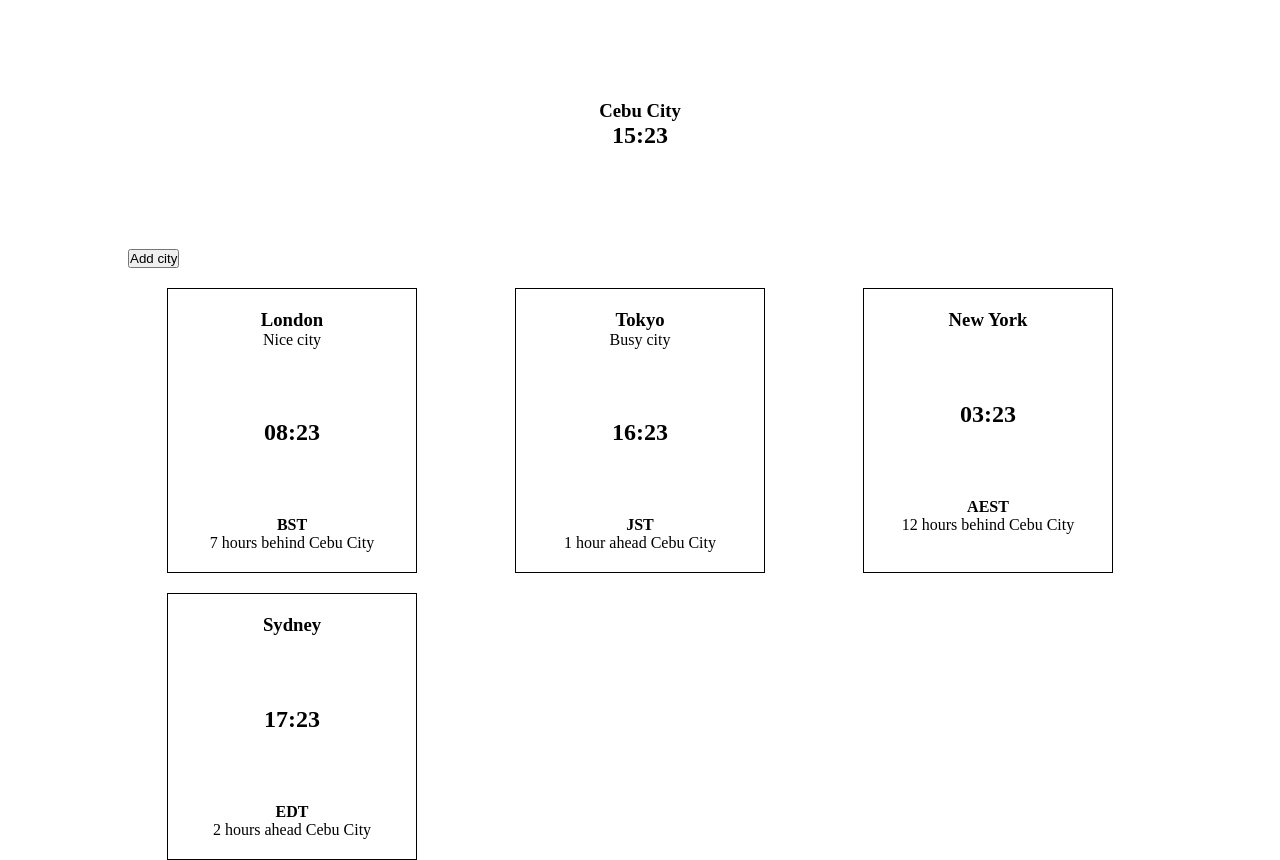
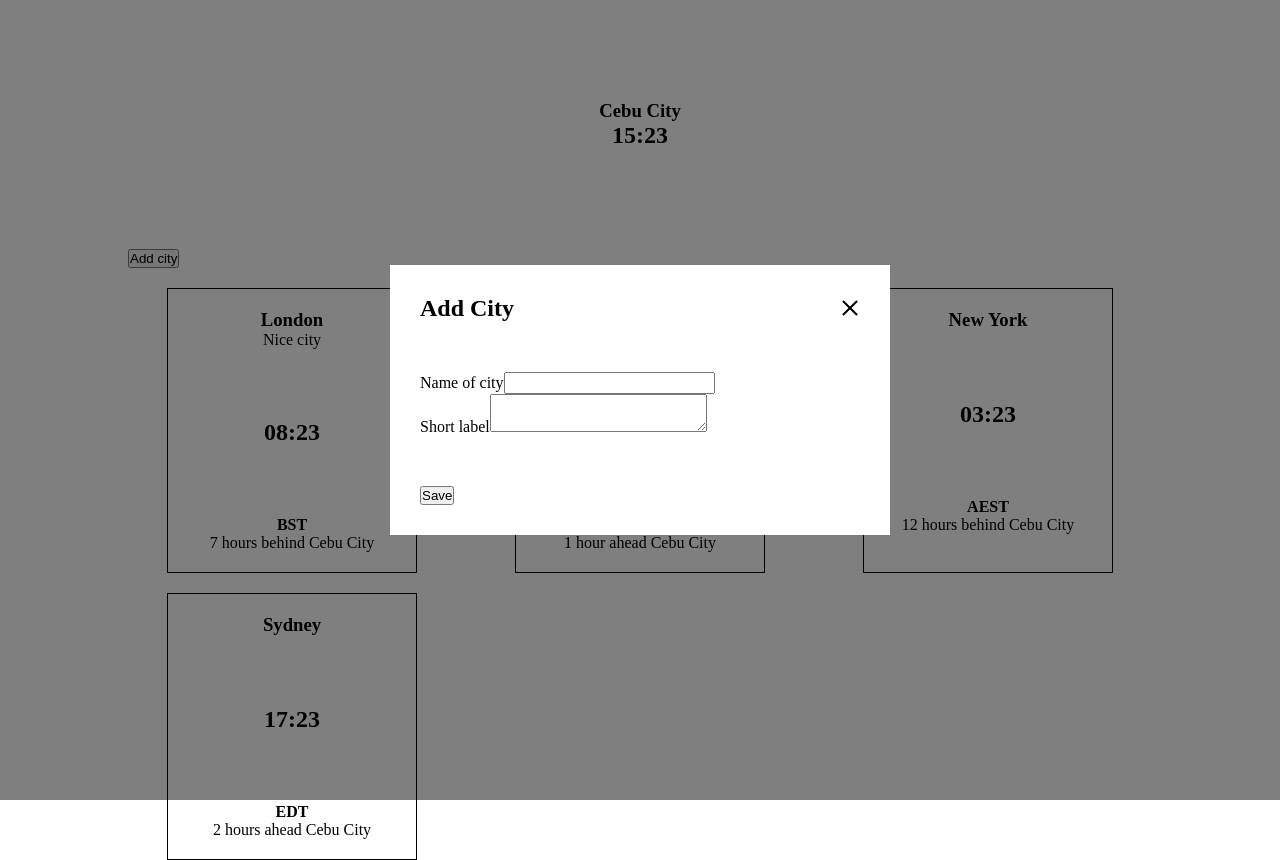
Before and after one commit to thewanionly/world-clock, a React (Create React App) app: page / in a window 1280 px wide. Both pictures are taken after a click on the button "Add city". Built offline with nearby package versions, Linux system fonts and the light colour scheme.

Commit message:
Modal and AddCityModal basic implementation

```diff
--- a/src/App.jsx
+++ b/src/App.jsx
@@ -1,8 +1,9 @@
-import { useState } from 'react'
+import { useCallback, useState } from 'react'
 
 import { useRealTimeClock } from './utilities/hooks'
 
 import CityCard from './components/CityCard'
+import AddCityModal from './components/AddCityModal'
 
 const App = () => {
   const myCity = {
@@ -11,6 +12,7 @@ const App = () => {
   }
 
   const [myLocalTime] = useRealTimeClock(myCity.timezone)
+  const [showAddModal, setShowAddModal] = useState(false)
   const [cities, setCities] = useState([
     {
       name: 'London',
@@ -36,8 +38,17 @@ const App = () => {
     }
   ])
 
+  const handleShowModal = () => {
+    setShowAddModal(true)
+  }
+
+  const handleCloseModal = useCallback(() => {
+    setShowAddModal(false)
+  }, [])
+
   return (
     <div className='app'>
+      {showAddModal && <AddCityModal handleClose={handleCloseModal} />}
       <section className='my-city'>
         <div className='container'>
           <h3 data-testid='my-city-name'>{myCity.name}</h3>
@@ -46,7 +57,9 @@ const App = () => {
       </section>
       <section className='cities'>
         <div className='container cities__container'>
-          <button className='cities__add-button'>Add city</button>
+          <button className='cities__add-button' onClick={handleShowModal}>
+            Add city
+          </button>
           <div className='cities__city-list' data-testid='city-list'>
             {cities.map((city) => (
               <CityCard
--- /dev/null
+++ b/src/components/AddCityModal.jsx
@@ -0,0 +1,80 @@
+import { memo, useState, useRef } from 'react'
+import Modal from './Modal'
+
+const AddCityModal = memo(({ handleClose }) => {
+  const formRef = useRef(null)
+  const [fields, setFields] = useState({
+    name: '',
+    label: ''
+  })
+  const [errors, setErrors] = useState({
+    name: '',
+    label: ''
+  })
+
+  const handleFieldChange = (event) => {
+    const { name, value } = event.target
+
+    setFields((prevFields) => ({
+      ...prevFields,
+      [name]: value
+    }))
+
+    if (name && errors[name]) {
+      handleErrorChange(name, '')
+    }
+  }
+
+  const handleErrorChange = (name, value) => {
+    setErrors((prevFields) => ({
+      ...prevFields,
+      [name]: value
+    }))
+  }
+
+  const handleSave = () => {
+    if (formRef.current.checkValidity()) {
+      console.log('save', fields)
+    } else {
+      formRef.current.reportValidity()
+      handleErrorChange('name', 'Please select a city name')
+    }
+  }
+
+  const primaryButton = {
+    label: 'Save',
+    handler: handleSave
+  }
+
+  return (
+    <Modal title='Add City' handleClose={handleClose} primaryButton={primaryButton}>
+      <form ref={formRef}>
+        <div>
+          <label htmlFor='name'>Name of city</label>
+          <input
+            id='name'
+            type='text'
+            name='name'
+            value={fields.name}
+            onChange={handleFieldChange}
+            required
+          />
+          {errors.name && <span>{errors.name}</span>}
+        </div>
+        <div>
+          <label htmlFor='label'>Short label</label>
+          <textarea
+            id='label'
+            name='label'
+            maxLength='20'
+            value={fields.label}
+            onChange={handleFieldChange}
+          />
+          {errors.label && <span>{errors.label}</span>}
+        </div>
+      </form>
+    </Modal>
+  )
+})
+
+export default AddCityModal
--- /dev/null
+++ b/src/components/Modal.jsx
@@ -0,0 +1,31 @@
+const Modal = ({ title, handleClose, primaryButton, secondaryButton, children }) => {
+  return (
+    <div className='modal' data-testid='modal'>
+      <div className='modal__content'>
+        <div className='modal__header'>
+          <h2 className='modal__title'>{title}</h2>
+          <span
+            className='modal__close-button'
+            data-testid='close-button'
+            onClick={handleClose}
+          ></span>
+        </div>
+        <div className='modal__body'>{children}</div>
+        <div className='modal__footer'>
+          {primaryButton && (
+            <button className='modal__primary-button' onClick={primaryButton.handler}>
+              {primaryButton.label}
+            </button>
+          )}
+          {secondaryButton && (
+            <button className='modal__secondary-button' onClick={secondaryButton.handler}>
+              {secondaryButton.label}
+            </button>
+          )}
+        </div>
+      </div>
+    </div>
+  )
+}
+
+export default Modal
--- a/src/styles/_components.scss
+++ b/src/styles/_components.scss
@@ -7,3 +7,61 @@
   flex-direction: column;
   gap: 7rem;
 }
+
+.modal {
+  position: fixed;
+  top: 0;
+  left: 0;
+  right: 0;
+  bottom: 0;
+  background-color: rgba(0, 0, 0, 0.5);
+
+  display: flex;
+  align-items: center;
+  justify-content: center;
+
+  &__content {
+    padding: 3rem;
+    width: 50rem;
+    background-color: #fff;
+  }
+
+  &__header {
+    position: relative;
+    margin-bottom: 5rem;
+
+    display: flex;
+    justify-content: space-between;
+    align-items: center;
+  }
+
+  &__close-button {
+    cursor: pointer;
+    width: 2rem;
+    padding: 1rem 0;
+    display: block;
+  }
+
+  &__close-button::before,
+  &__close-button::after {
+    display: block;
+    background: #000;
+    content: '';
+    height: 0.2rem;
+    width: 2rem;
+    position: absolute;
+    top: 1.2rem;
+  }
+
+  &__close-button::before {
+    transform: rotate(-45deg);
+  }
+
+  &__close-button::after {
+    transform: rotate(45deg);
+  }
+
+  &__body {
+    margin-bottom: 5rem;
+  }
+}
```
Also changed, not shown: 1 other file (tests, documents, lock files or other folders).
